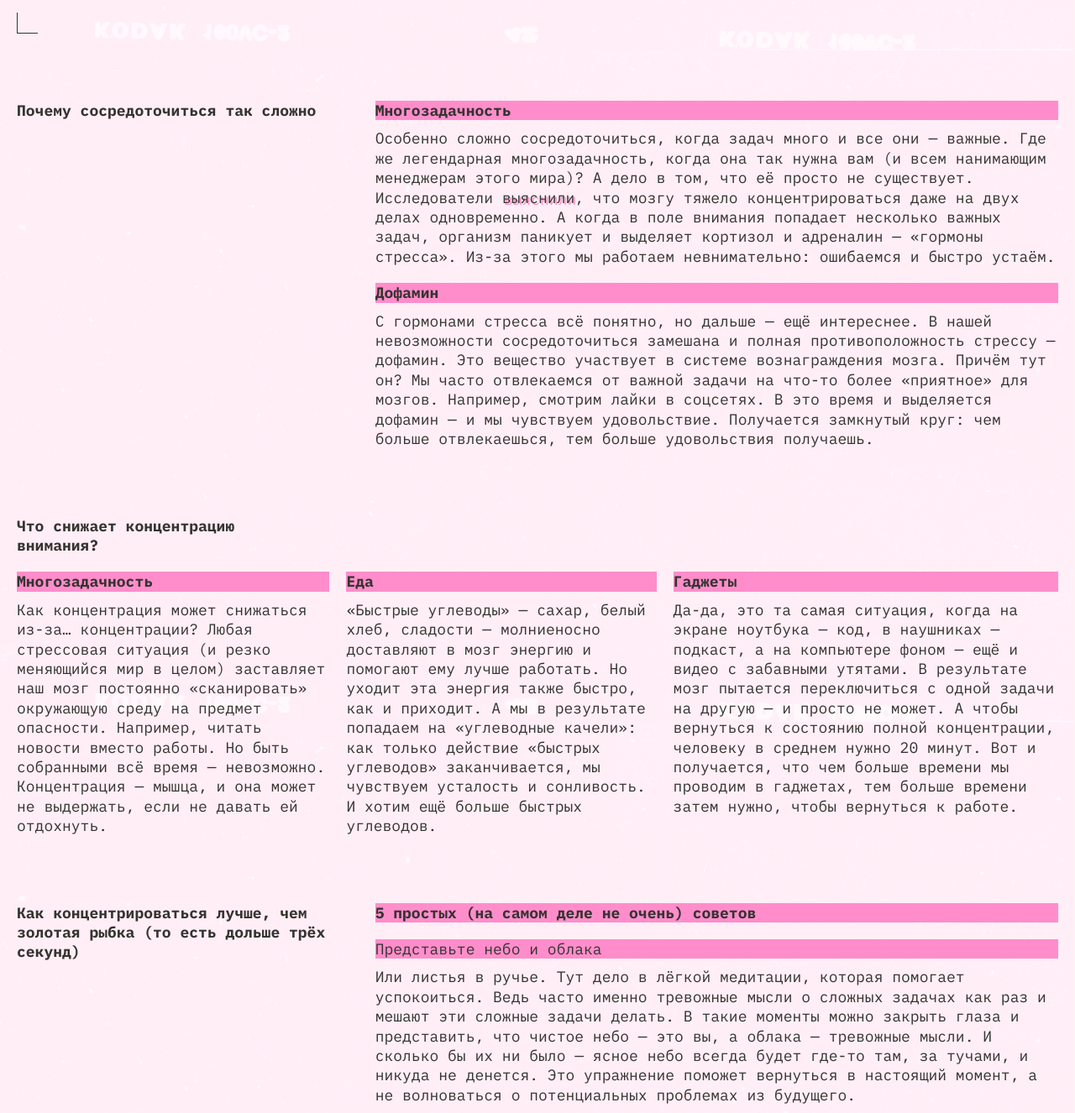
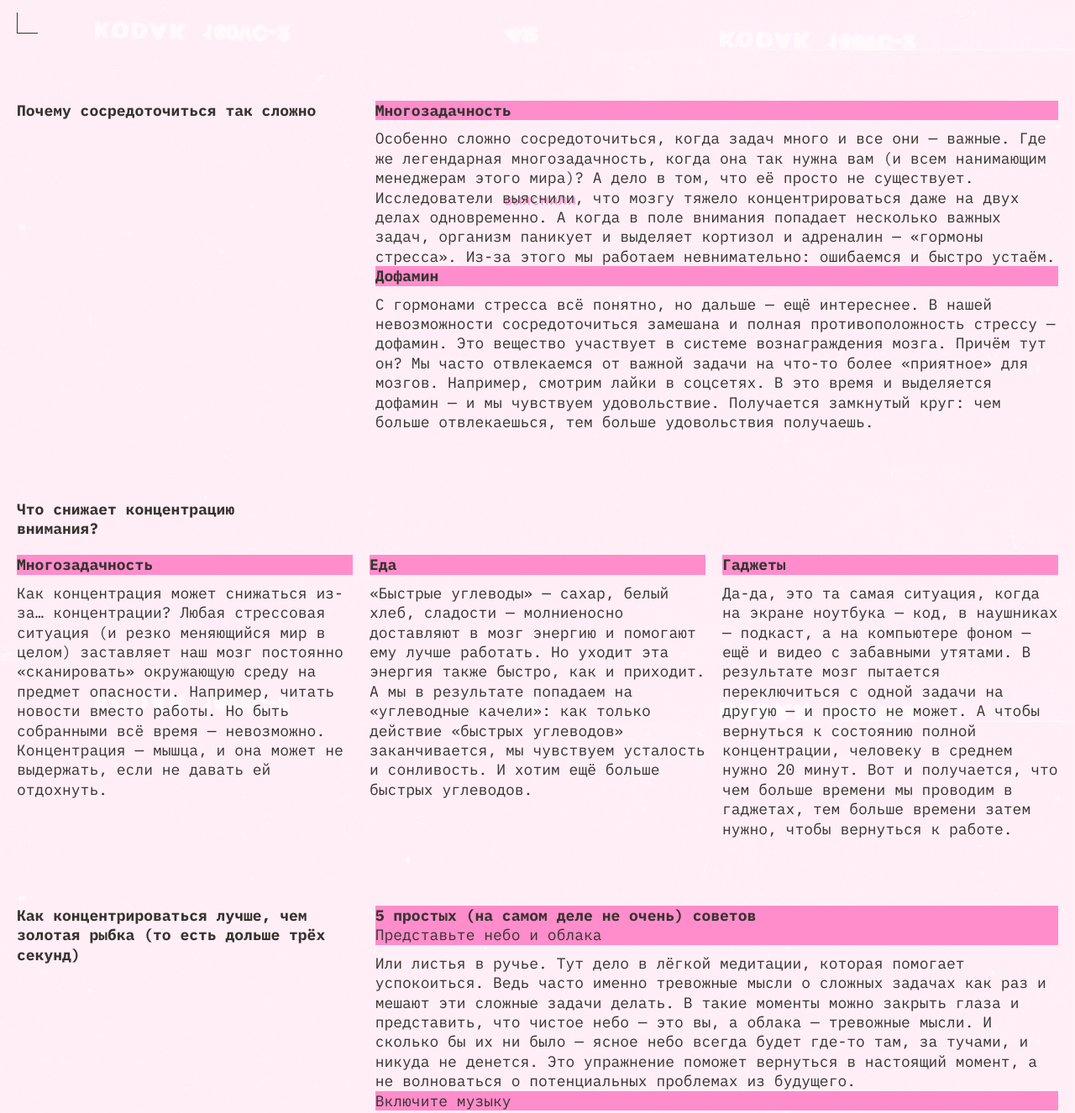
Before and after one commit to gothelph/slozhno-sosredotochitsya, a plain HTML site: page index.html in a window 1280 px wide. Shown: the part 740-2066 px from the top of the page at 84% size. Drawn offline with Linux system fonts and the light colour scheme.

Commit message:
fix: styles

```diff
--- a/styles/style.css
+++ b/styles/style.css
@@ -150,8 +150,8 @@
 }
 
 .section-causes__items__container {
-  display: flex;
-  flex-direction: column;
+  display: grid;
+  grid-template-rows: auto;
   gap: var(--section-gap);
 }
 
@@ -171,7 +171,7 @@
   grid-template-rows: var(--section-rows);
   display: flex;
   flex-direction: column;
-  gap: var(--section-gap);
+  gap: 1fr 2.06fr;
 }
 
 .item__title {
@@ -317,6 +317,6 @@
   }
 
   .section-causes__items__container {
-    flex-direction: row;
+    grid-template-columns: repeat(3, 1.03fr);
   }
 }
--- a/styles/variables.css
+++ b/styles/variables.css
@@ -18,6 +18,6 @@
   --display-header-rec: initial;
   --corner-color: var(--accent-color);
   --section-gap: 20px;
-  --section-rows: repeat(2, auto);
+  --section-rows: repeat(1fr, 2fr);
   --gap: 10px;
 }
```
